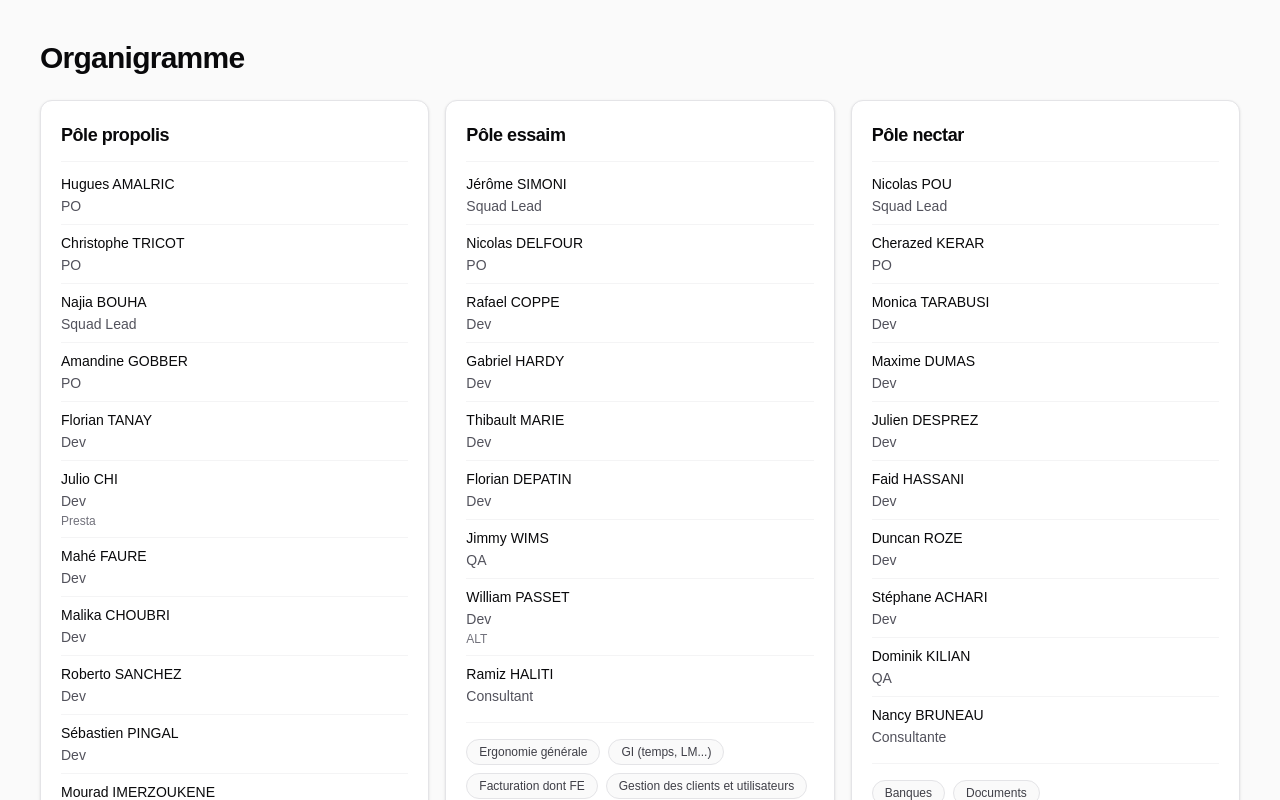
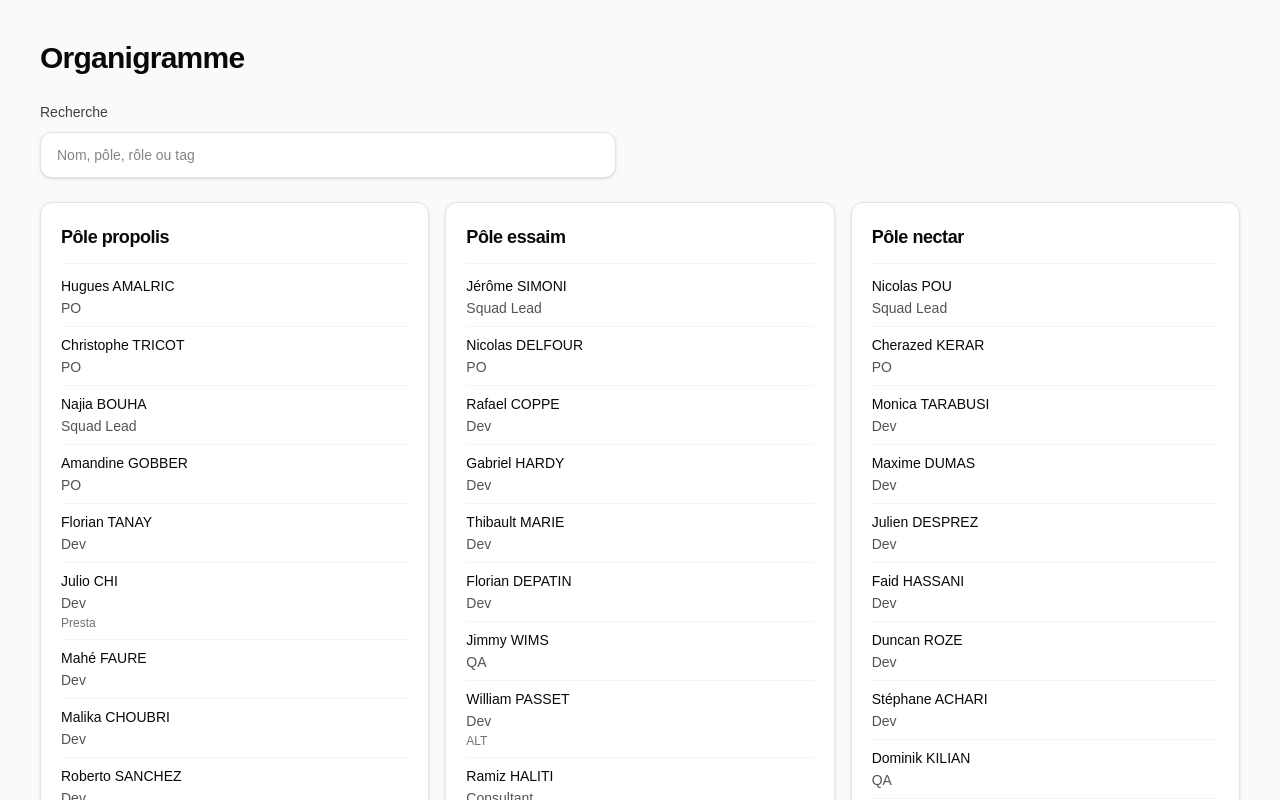
Before and after one commit to JesimBOB/AssistantBobbee, a Next.js app: page /organigramme in a window 1280 px wide. Shown: the top 800 px of the page. Built offline with nearby package versions, Linux system fonts and the light colour scheme.

Commit message:
feat: add organization search

```diff
--- a/app/organigramme/page.tsx
+++ b/app/organigramme/page.tsx
@@ -1,3 +1,7 @@
+"use client";
+
+import { useState } from "react";
+
 const teams = [
   {
     name: "Pôle propolis",
@@ -239,13 +243,40 @@ const teams = [
 ];
 
 export default function OrganigrammePage() {
+  const [search, setSearch] = useState("");
+  const query = search.trim().toLowerCase();
+  const filteredTeams = query
+    ? teams.filter((team) =>
+        [
+          team.name,
+          ...team.people.flatMap((person) => [person.name, person.role, person.note ?? ""]),
+          ...team.tags,
+        ].some((value) => value.toLowerCase().includes(query)),
+      )
+    : teams;
+
   return (
     <main className="min-h-screen bg-zinc-50 px-4 py-10 text-zinc-950 sm:px-6 lg:px-10">
       <section className="mx-auto flex w-full max-w-7xl flex-col gap-6">
         <h1 className="text-3xl font-semibold tracking-tight">Organigramme</h1>
 
+        <div className="w-full max-w-xl">
+          <label htmlFor="organigramme-search" className="text-sm font-medium text-zinc-700">
+            Recherche
+          </label>
+          <input
+            id="organigramme-search"
+            type="search"
+            value={search}
+            onChange={(event) => setSearch(event.target.value)}
+            placeholder="Nom, pôle, rôle ou tag"
+            className="mt-2 w-full rounded-xl border border-zinc-200 bg-white px-4 py-3 text-sm shadow-sm outline-none focus:border-zinc-400"
+          />
+        </div>
+
+        {filteredTeams.length > 0 ? (
           <section className="grid w-full items-start gap-4 md:grid-cols-2 xl:grid-cols-3">
-          {teams.map((team) => (
+            {filteredTeams.map((team) => (
               <article key={team.name} className="flex h-full flex-col rounded-xl border border-zinc-200 bg-white p-5 shadow-sm">
                 <h2 className="border-b border-zinc-100 pb-3 text-lg font-semibold tracking-tight">{team.name}</h2>
 
@@ -271,6 +302,11 @@ export default function OrganigrammePage() {
               </article>
             ))}
           </section>
+        ) : (
+          <p className="rounded-xl border border-zinc-200 bg-white p-5 text-sm text-zinc-600 shadow-sm">
+            Aucun résultat trouvé.
+          </p>
+        )}
       </section>
     </main>
   );
```
Lines whose indentation alone changed are shown as unchanged.
